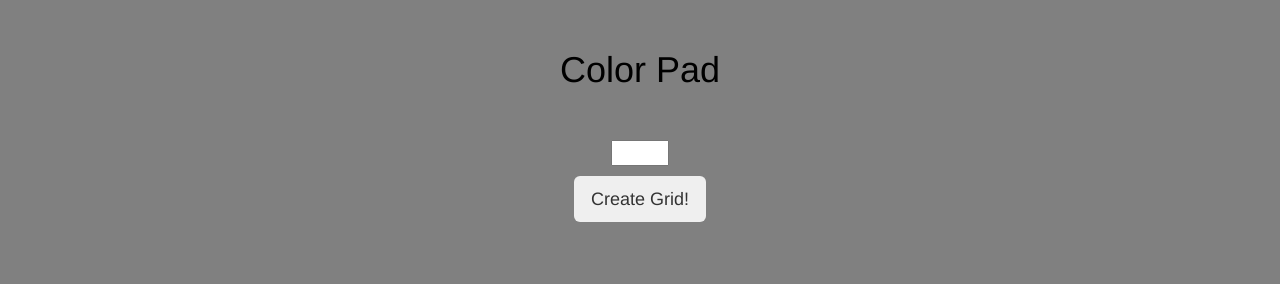
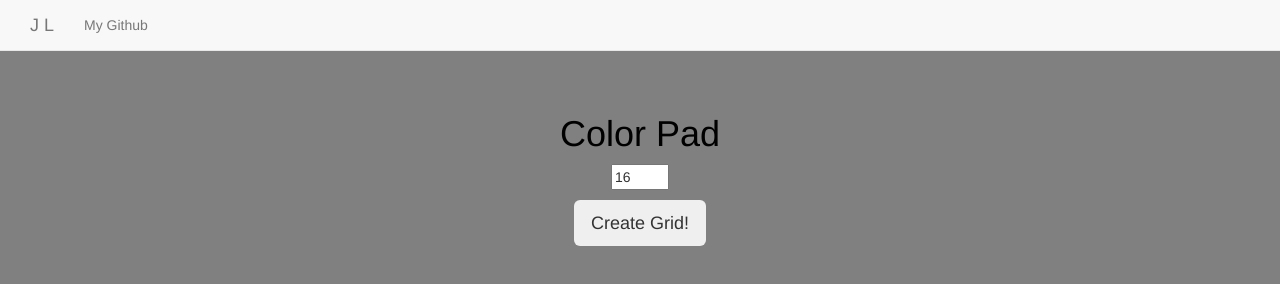
Before and after one commit to jlo4/colorpad, a plain HTML site: page index.html in a window 1280 px wide. Drawn offline with nearby package versions, Linux system fonts and the light colour scheme.

Commit message:
add navbar

```diff
--- a/colorpad.css
+++ b/colorpad.css
@@ -4,13 +4,14 @@ body {
 
 h1 {
 	color: black;
+	margin-top: 10%;
 }
 
 .gridContainer {
 	background: white;
 	height: 100%;
 	width: 100%;
-	margin: 20px 0 0 250px;
+	margin: 5% 30%;
 }
 
 .this {
@@ -26,7 +27,3 @@ input {
 	margin: 10px auto;
 	display: block;
 }
-
-.text-center {
-	margin-top: 50px;
-}
--- a/index.html
+++ b/index.html
@@ -11,10 +11,33 @@
 	<link rel="stylesheet" href="colorpad.css">
 </head>
 <body>
+	<div id="nav" class="navbar navbar-default navbar-fixed-top">
+		<nav>
+		<div class="container-fluid">
+			<!-- Brand and toggle get grouped for better mobile display -->
+			<div class="navbar-header">
+				<button type="button" class="navbar-toggle collapsed" data-toggle="collapse" data-target="#bs-example-navbar-collapse-1" aria-expanded="false">
+					<span class="sr-only">Toggle navigation</span>
+					<span class="icon-bar"></span>
+					<span class="icon-bar"></span>
+					<span class="icon-bar"></span>
+				</button>
+				<a class="navbar-brand" href="#">J L</a>
+			</div>
+
+			<!-- Collect the nav links, forms, and other content for toggling -->
+			<div class="collapse navbar-collapse" id="bs-example-navbar-collapse-1">
+			<ul class="nav navbar-nav">
+				<li><a href="https://github.com/jlo4" target="_blank">My Github<span class="sr-only">(current)</span></a></li>
+			</ul>
+			</div><!-- /.navbar-collapse -->
+		</div><!-- /.container-fluid -->
+		</nav>
+	</div>
 	<div class="container fluid">
 	<h1 class="text-center">Color Pad</h1>
 		<div class="setup text-center">
-		<input class="setup" type="number" id="grid" min="16" max="30">
+		<input class="setup" type="number" id="grid" min="16" max="30" value=16>
 		<button id="newGrid" class="btn btn-lg">Create Grid!</button>
 		</div>
 		<div class="gridContainer">
```
